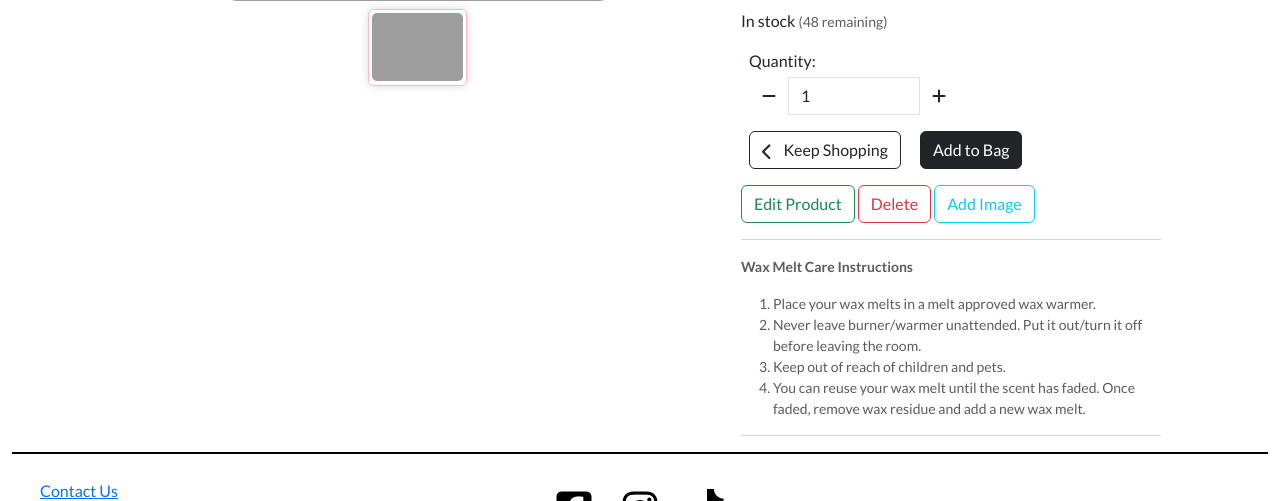
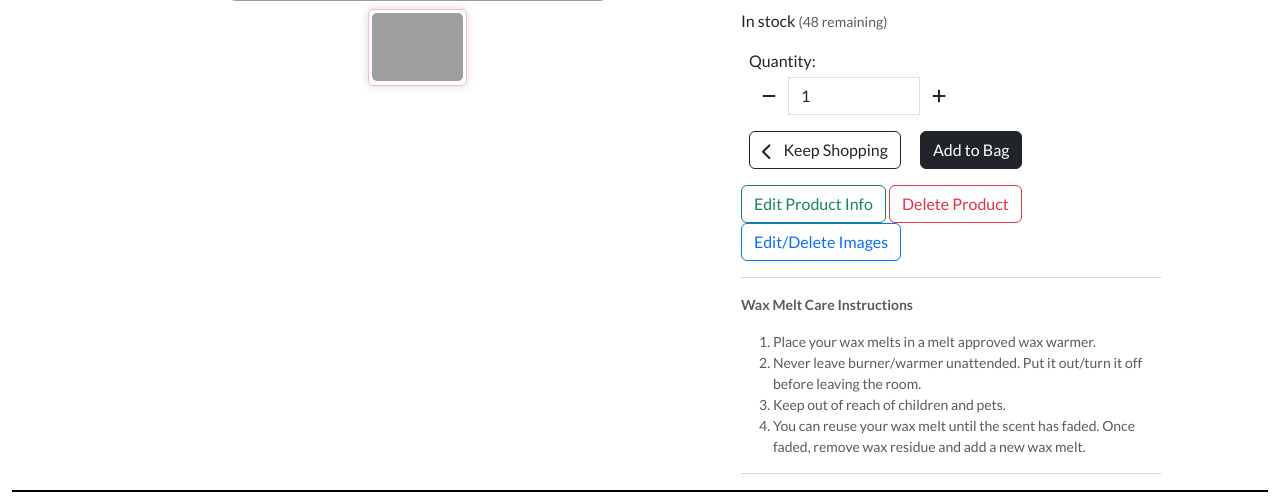
Before and after one commit to stephenbeese/FizzyBeese, a Django app: page /products/15/ in a window 1280 px wide. Shown: the part 497-998 px from the top of the page. Run offline with Django 4.2, Linux system fonts and the light colour scheme; a user stored in the database is signed in; data comes from the database, SQL or seed files in the repository; both versions use the stored data as it was after the commit; some libraries are stand-ins or nearby versions; grey boxes are pictures that could not be loaded.

Commit message:
Add delete additional images functionality

```diff
--- a/products/templates/products/add_image.html
+++ b/products/templates/products/add_image.html
@@ -33,6 +33,10 @@ Add Image
                     {% for image in additional_images %}
                         <li class="list-inline-item">
                             <img class="additional_image rounded" src="/media/{{ image.image }}" alt="{{ product.name }}">
+                            <form method="post" action="{% url 'delete_additional_image' image.id %}">
+                                {% csrf_token %}
+                                <button type="submit" class="btn btn-danger">Delete</button>
+                            </form>
                         </li>
                     {% endfor %}
                 </ul>
--- a/products/templates/products/product_detail.html
+++ b/products/templates/products/product_detail.html
@@ -172,9 +172,9 @@
                         {% if request.user.is_superuser %}
                         <div class="row justify-content-center">
                             <div class="col-12">
-                                <a href="{% url 'edit_product' product.id %}" class="btn btn-outline-success">Edit Product</a>
-                                <a href="{% url 'delete_product' product.id %}" class="btn btn-outline-danger">Delete</a>
-                                <a href="{% url 'add_image' product.id %}" class="btn btn-outline-info">Add Image</a>
+                                <a href="{% url 'edit_product' product.id %}" class="btn btn-outline-success">Edit Product Info</a>
+                                <a href="{% url 'delete_product' product.id %}" class="btn btn-outline-danger">Delete Product</a>
+                                <a href="{% url 'add_image' product.id %}" class="btn btn-outline-primary">Edit/Delete Images</a>
 
                             </div>
                         </div>
--- a/products/urls.py
+++ b/products/urls.py
@@ -8,5 +8,6 @@ urlpatterns = [
     path('edit/<int:product_id>/', views.edit_product, name='edit_product'),
     path('delete/<int:product_id>/', views.delete_product, name='delete_product'),
     path('add_image/<int:product_id>/', views.add_image, name='add_image'),
+    path('delete_additional_image/<int:image_id>/', views.delete_additional_image, name='delete_additional_image'),
 
 ]
--- a/products/views.py
+++ b/products/views.py
@@ -2,7 +2,7 @@ from django.shortcuts import render, redirect, reverse, get_object_or_404
 from django.contrib import messages
 from django.db.models import Q
 from django.db.models.functions import Lower
-from .models import Product, ProductCategory, FragranceCategory
+from .models import Product, ProductCategory, FragranceCategory, AdditionalImages
 from .forms import ProductForm, AdditionalImagesForm
 
 
@@ -162,3 +162,12 @@ def add_image(request, product_id):
         'additional_images': additional_images,
     }
     return render(request, template, context)
+
+
+def delete_additional_image(request, image_id):
+    """ View to delete additional images"""
+    image = get_object_or_404(AdditionalImages, pk=image_id)
+    product_id = image.product_id.id
+    image.delete()
+    messages.success(request, 'Additional Image deleted!')
+    return redirect('product_detail', product_id=product_id)
```
Also changed, not shown: db.sqlite3, media/double-wax-burner-4.jpg (added).
